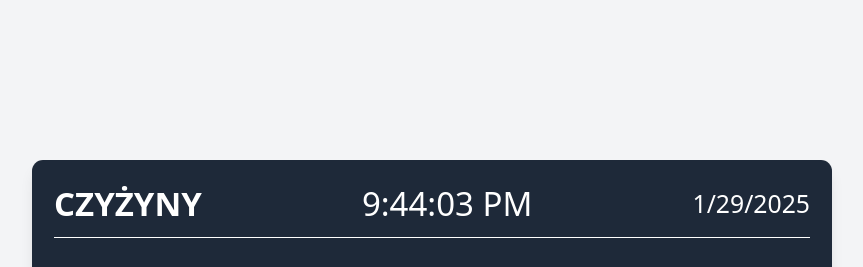
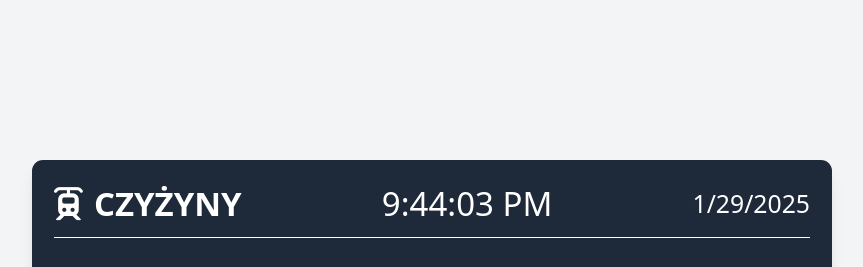
Before and after one commit to mgolebiowski/pi-server, a React (Vite) app in the folder front/: page / in a window 1280 px wide. Shown: the top 267 px of the page, without its empty margins (208-1071 px from the left). Built offline with nearby package versions, Linux system fonts and the light colour scheme; no server answers.

Commit message:
add icon

```diff
--- a/front/src/components/Header.jsx
+++ b/front/src/components/Header.jsx
@@ -18,7 +18,9 @@ function Header({ weatherVal, weatherIcon }) {
     return (
         <header className="flex justify-between items-center border-b pb-2 mb-4">
             <div className="flex justify-between items-center">
-                <h1 className="text-2xl font-bold">CZYŻYNY</h1>
+                <h1 className="text-2xl font-bold">
+                    <i className="fa-solid fa-train-tram mr-2"></i>CZYŻYNY
+                </h1>
             </div>
             <div>
                 <p className="text-2xl"><span>{formattedTime}</span></p>
```
